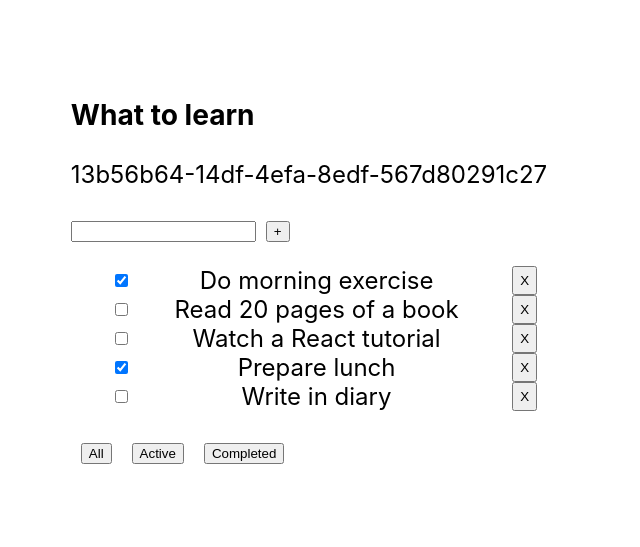
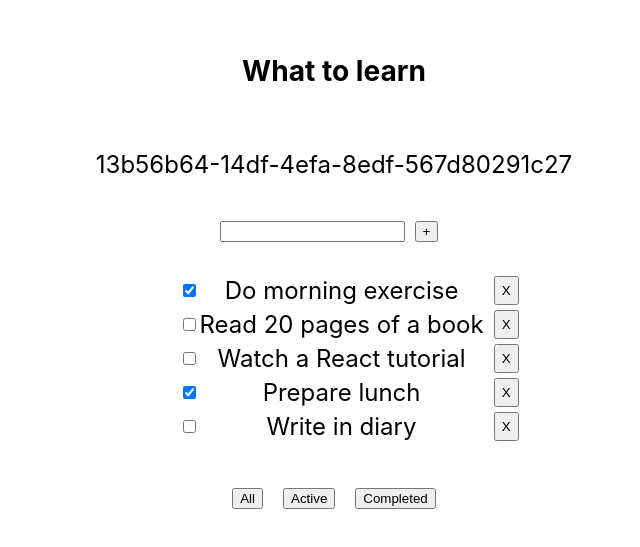
Before and after one commit to VanoKi/todolist-02, a React (Vite) app: page / in a window 1280 px wide. Shown: the part 133-680 px from the top of the page, without its empty margins (306-946 px from the left). Built offline with nearby package versions, Linux system fonts and the light colour scheme.

Commit message:
feat: add margine to li

```diff
--- a/src/App.css
+++ b/src/App.css
@@ -4,11 +4,21 @@
 }
 
 .app > div {
-  margin-right: 50px;
+  /*margin-right: 50px;*/
+  display: flex;
+  flex-direction: column;
+  justify-content: center;
+  align-items: center;
+  gap: 10px;
+}
+
+.app > div > ul > li {
+  margin-bottom: 5px;
 }
 
 .app button {
   margin: 0 10px;
+  cursor: pointer;
 }
 
 .app li {
```
